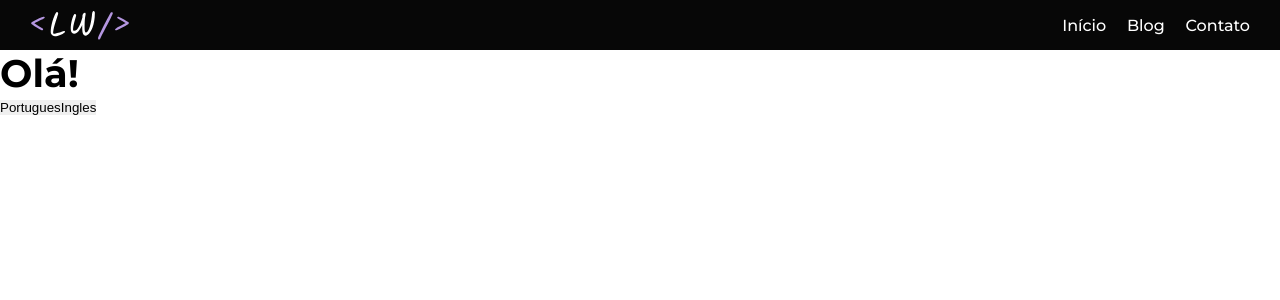
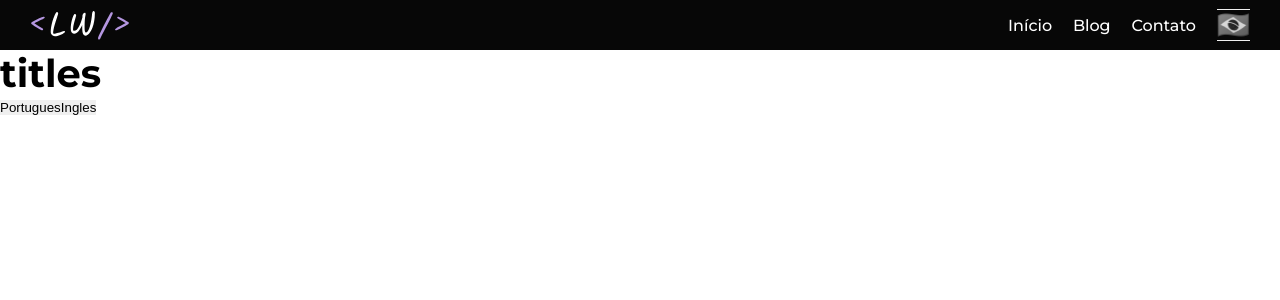
Before and after one commit to Lucas-Winicius/Portfolio, a Next.js app: page / in a window 1280 px wide. Shown: the top 300 px of the page. Built offline with nearby package versions, Linux system fonts and the light colour scheme.

Commit message:
Toggle language and Header update

```diff
--- a/src/patterns/header/index.tsx
+++ b/src/patterns/header/index.tsx
@@ -3,21 +3,43 @@ import * as H from "./styled";
 import Image from "next/image";
 import Link from "next/link";
 import Logo from "../../../public/logo.svg";
+import { useTranslation } from "react-i18next";
+import { useState, useEffect } from "react";
 
 export default function Header() {
+  const { t, i18n } = useTranslation();
+
+  const localLang = localStorage.getItem("language") || "ptBR";
+  const [lang, setLang] = useState(localLang);
+
+  useEffect(() => {
+    i18n.changeLanguage(lang);
+  }, [lang, i18n]);
+
+  const toggleLang = () => {
+    const newLanguage = lang == "ptBR" ? "en" : "ptBR";
+    setLang(newLanguage);
+    localStorage.setItem("language", newLanguage);
+  };
+
   return (
     <H.header>
       <Image src={Logo} alt="Logo" width={100} />
       <H.nav>
         <ul>
           <li>
-            <Link href="/">Início</Link>
+            <Link href="/">{t("header.navigation.home")}</Link>
           </li>
           <li>
             <Link href="/">Blog</Link>
           </li>
           <li>
-            <Link href="/">Contato</Link>
+            <Link href="/">{t("header.navigation.contact")}</Link>
+          </li>
+          <li>
+            <button onClick={toggleLang} title={t("header.button.title")}>
+              <span>{t("header.button.flag")}</span>
+            </button>
           </li>
         </ul>
       </H.nav>
--- a/src/patterns/header/styled.ts
+++ b/src/patterns/header/styled.ts
@@ -14,7 +14,22 @@ export const nav = styled.nav`
   ul {
     list-style: none;
     display: flex;
+    align-items: center;
     gap: 1.3rem;
+  }
+
+  button {
+    span {
+      background-color: #070707;
+      cursor: pointer;
+      font-size: 2em;
+      filter: grayscale(100%);
+      transition: 0.3s;
+
+      &:hover {
+        filter: grayscale(0%);
+      }
+    }
   }
 
   li {
--- a/src/translate/index.tsx
+++ b/src/translate/index.tsx
@@ -4,9 +4,13 @@ import { initReactI18next } from "react-i18next";
 
 import ptBR from "./languages/ptBR.json";
 import en from "./languages/en.json";
+/**
+ *
+ */
+const localLang = localStorage.getItem("language") || "pt-BR";
 
 i18n.use(initReactI18next).init({
-  fallbackLng: "ptBR",
+  fallbackLng: localLang,
   resources: {
     en: en,
     ptBR: ptBR
--- a/src/translate/languages/en.json
+++ b/src/translate/languages/en.json
@@ -1,5 +1,15 @@
 {
     "translation": {
-        "titles": "Hello!"
+        "titles": "Hello!",
+        "header": {
+            "button": {
+                "title": "Clique aqui para ver a página em português",
+                "flag": "🇺🇸"
+            },
+            "navigation": {
+                "home": "Home",
+                "contact": "Contact"
+            }
+        }
     }
 }
--- a/src/translate/languages/ptBR.json
+++ b/src/translate/languages/ptBR.json
@@ -1,5 +1,15 @@
 {
     "translation": {
-        "titles": "Olá!"
+        "titles": "Olá!",
+        "header": {
+            "button": {
+                "title": "Click here to view the page in English",
+                "flag": "🇧🇷"
+            },
+            "navigation": {
+                "home": "Início",
+                "contact": "Contato"
+            }
+        }
     }
 }
```
Also changed, not shown: public/LW.svg (added).
